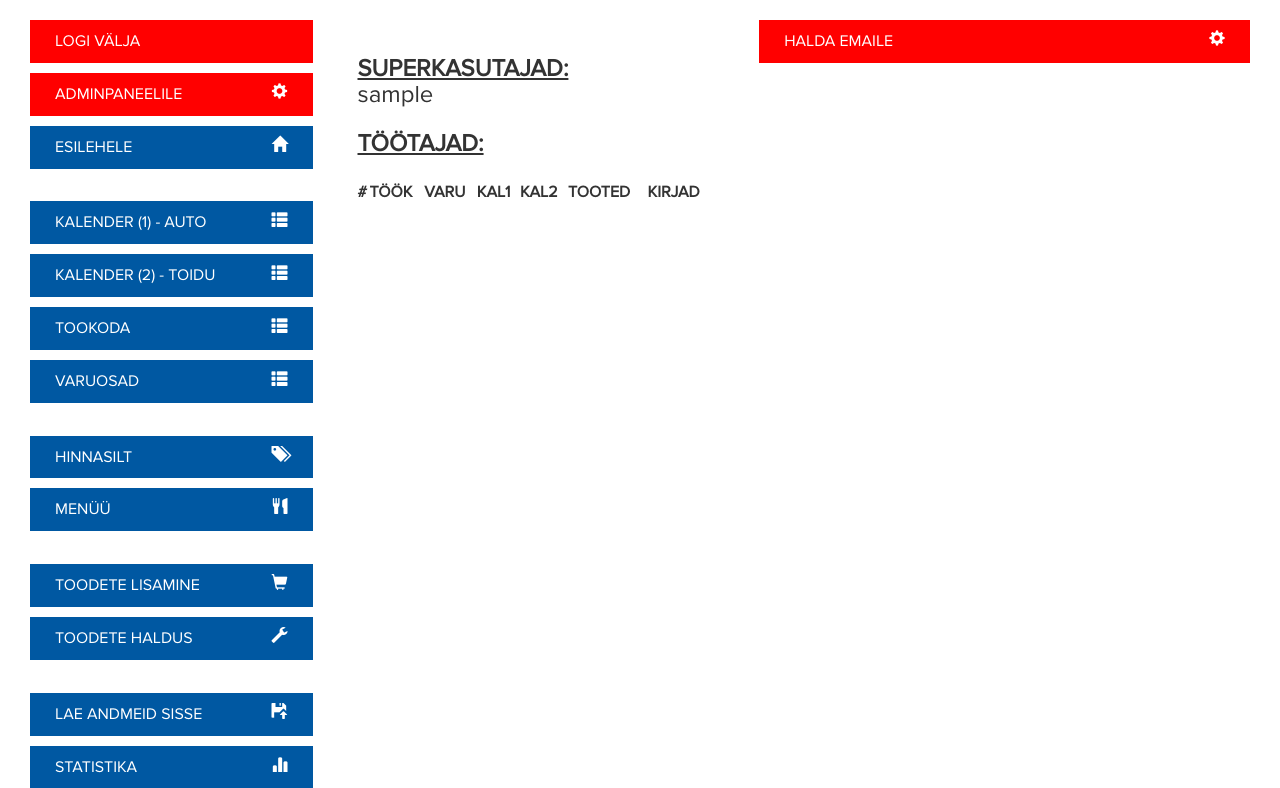
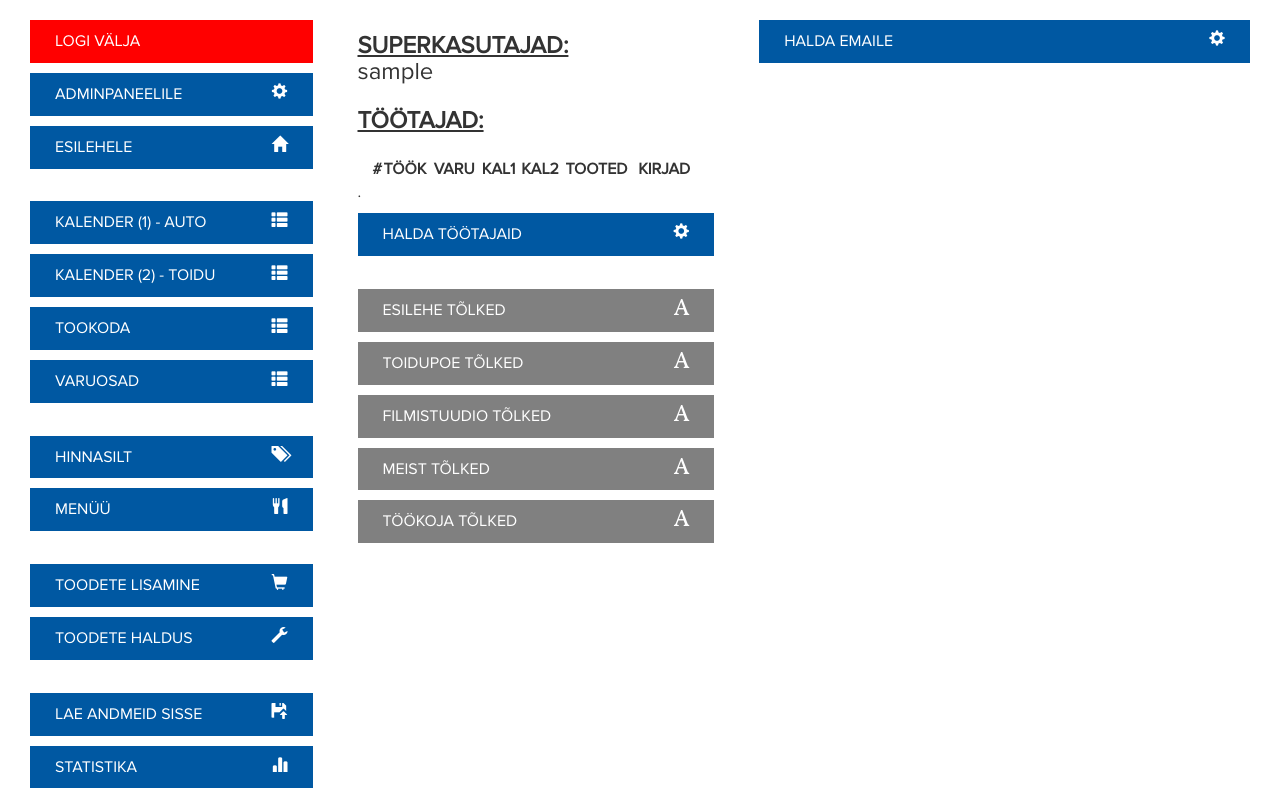
Before and after one commit to alvarantson/emartauto, a Django app: template templates/login-hub.html in a window 1280 px wide. Shown: the part 30-818 px from the top of the page. Run offline with Django 3.2, Linux system fonts and the light colour scheme; the template is opened without the code that fills it: values that come from a table or form of the project are taken from there, others are empty; the visitor is signed in with stand-in values (Sample User, id 1); data comes from the database, SQL or seed files in the repository; some libraries are stand-ins or nearby versions.

Commit message:
login-hub lang shortcuts

```diff
--- a/static/login.css
+++ b/static/login.css
@@ -48,10 +48,6 @@
 .item .glyphicon {
 	float: right;
 }
-.logout {
-	background-color: red !important;
-	border: none;
-}
 .email-listing {
 	background-color: var(--main-color);
 	background-alpha: 1;
@@ -79,4 +75,17 @@
 	font-size: 2vh !important;
 	margin-top: 1vh;
 	text-align: center;
+	padding: 10px 25px 10px 25px;
 }
+table {
+	width: 100%
+}
+
+.logout {
+	background-color: red !important;
+	border: none;
+}
+.unimportant {
+	background-color: gray !important;
+	border: none;
+}
--- a/templates/login-hub.html
+++ b/templates/login-hub.html
@@ -23,7 +23,7 @@
 				</div>
 			</a>
 			<a class="item-a" href="/admin">
-				<div class="item logout">ADMINPANEELILE
+				<div class="item">ADMINPANEELILE
 					<span class="glyphicon glyphicon-cog" aria-hidden="true"></span>
 				</div>
 			</a>
@@ -114,7 +114,7 @@
 
 		</div>
 		<div class="col-xs-12 col-md-4 workers">
-			<br><br>
+			<br>
 			{% if request.user.is_superuser %}
 			<div class="col-xs-12 col-md-12">
 				<h3><b><u>SUPERKASUTAJAD:</u></b></h3>
@@ -124,7 +124,8 @@
 				<br>
 				<h3><b><u>TÖÖTAJAD:</u></b></h3>
 				<br>
-				<table class="col-xs-12">
+				<div class="col-xs-12">
+					<table>
 						<tr class="main">
 							<th scope="row">#</th>
 							<th>TÖÖK</th>
@@ -147,13 +148,46 @@
 						{% endfor %}
 					</table>
 				</div>
+				.
+				<a class="item-a" href="/admin/login/worker">
+					<div class="item">HALDA TÖÖTAJAID
+						<span class="glyphicon glyphicon-cog" aria-hidden="true"></span>
+					</div>
+				</a>
+				<br>
+				<a target="_blank" class="item-a" href="/admin/index/index_lang">
+					<div class="item unimportant">ESILEHE TÕLKED
+						<span class="glyphicon glyphicon-font" aria-hidden="true"></span>
+					</div>
+				</a>
+				<a target="_blank" class="item-a" href="/admin/foodstore/foodstore_lang">
+					<div class="item unimportant">TOIDUPOE TÕLKED
+						<span class="glyphicon glyphicon-font" aria-hidden="true"></span>
+					</div>
+				</a>
+				<a target="_blank" class="item-a" href="/admin/filmstudio/filmstudio_lang">
+					<div class="item unimportant">FILMISTUUDIO TÕLKED
+						<span class="glyphicon glyphicon-font" aria-hidden="true"></span>
+					</div>
+				</a>
+				<a target="_blank" class="item-a" href="/admin/meist/meist_lang">
+					<div class="item unimportant">MEIST TÕLKED
+						<span class="glyphicon glyphicon-font" aria-hidden="true"></span>
+					</div>
+				</a>
+				<a target="_blank" class="item-a" href="/admin/repair/repair_lang">
+					<div class="item unimportant">TÖÖKOJA TÕLKED
+						<span class="glyphicon glyphicon-font" aria-hidden="true"></span>
+					</div>
+				</a>
+			</div>
 			{% endif %}
 		</div>
 		{% if request.session.kirjad_priority != "M" %}
 		<div class="col-xs-12 col-md-5 mails">
 			{% if request.user.is_superuser %}
 			<a class="item-a" href='/admin/meist/contactform'>
-				<div class="email-listing logout">
+				<div class="email-listing">
 					HALDA EMAILE
 					<span class="glyphicon glyphicon-cog" aria-hidden="true"></span>
 				</div>
```
Lines whose indentation alone changed are shown as unchanged.
